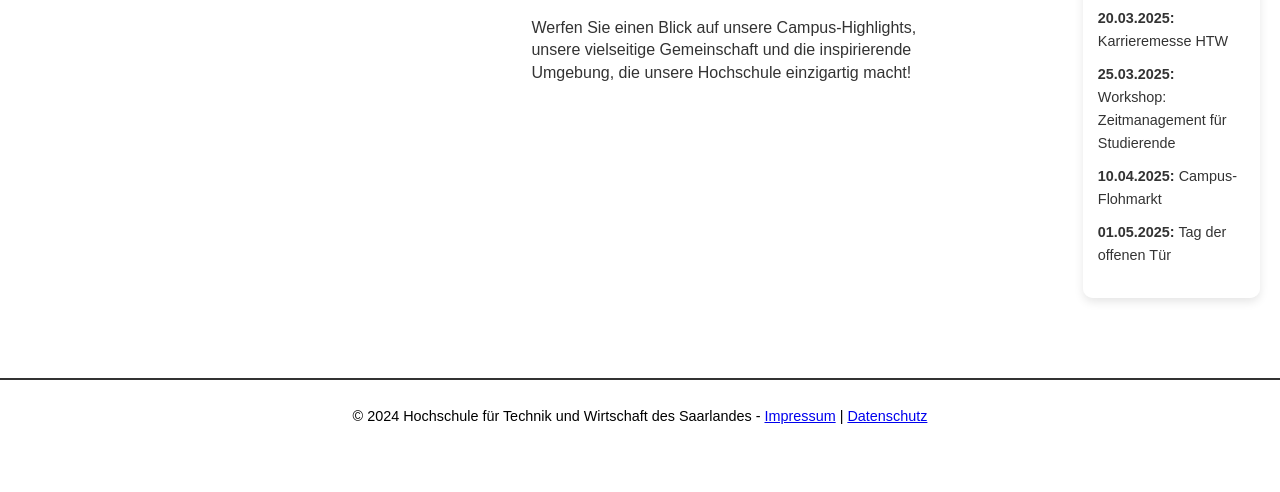
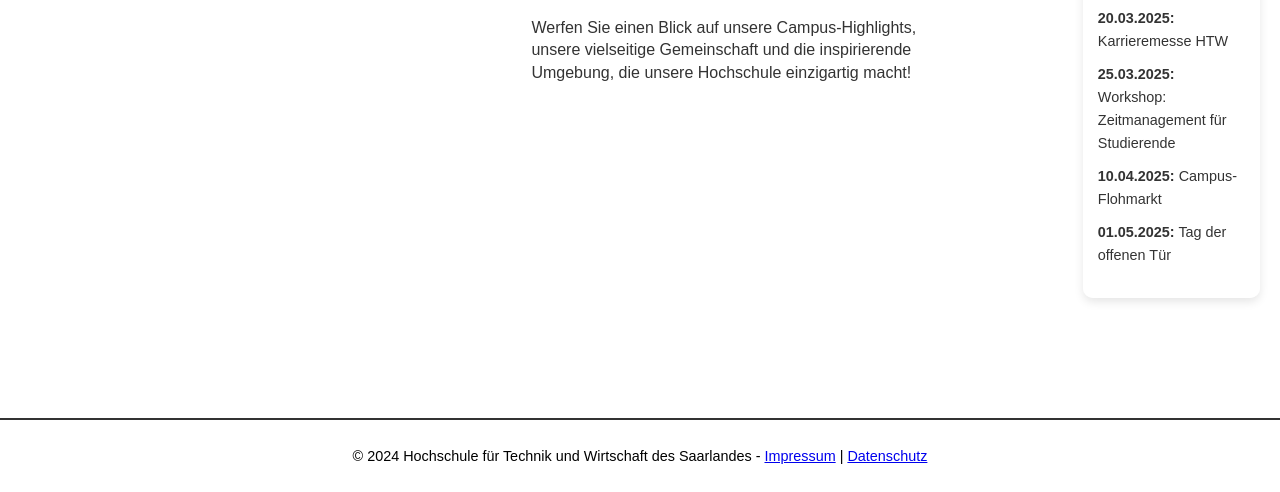
Before and after one commit to starpusher/starpusher.github.io, a plain HTML site: page index.html in a window 1280 px wide. Shown: the part 420-912 px from the top of the page. Before the commit the page ends 872 px from the top, so only its background shows below. Drawn offline with Linux system fonts and the light colour scheme.

Commit message:
Update styles.css

```diff
--- a/styles.css
+++ b/styles.css
@@ -263,6 +263,21 @@ footer {
     border-top: 2px solid #333; /* Dezente Trennlinie */
 }
 
+/* Platz für Footer */
+body {
+    margin: 0;
+    padding: 0;
+    min-height: 100vh; /* Stellt sicher, dass der Inhalt die gesamte Höhe einnimmt */
+    display: flex;
+    flex-direction: column;
+}
+
+main {
+    flex: 1; /* Lässt das `main`-Element den verbleibenden Platz einnehmen */
+    padding-bottom: 60px; /* Platz für den Footer */
+}
+
+
 /* Kontaktseite */
 body.kontakt main {
     display: block;
```
